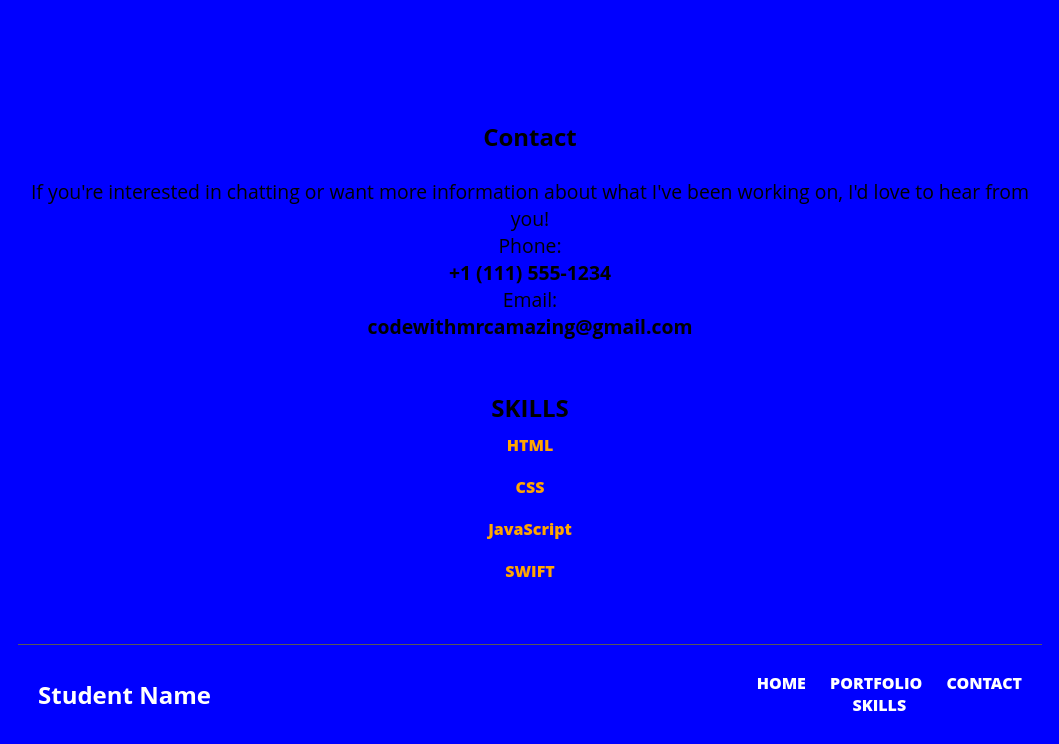
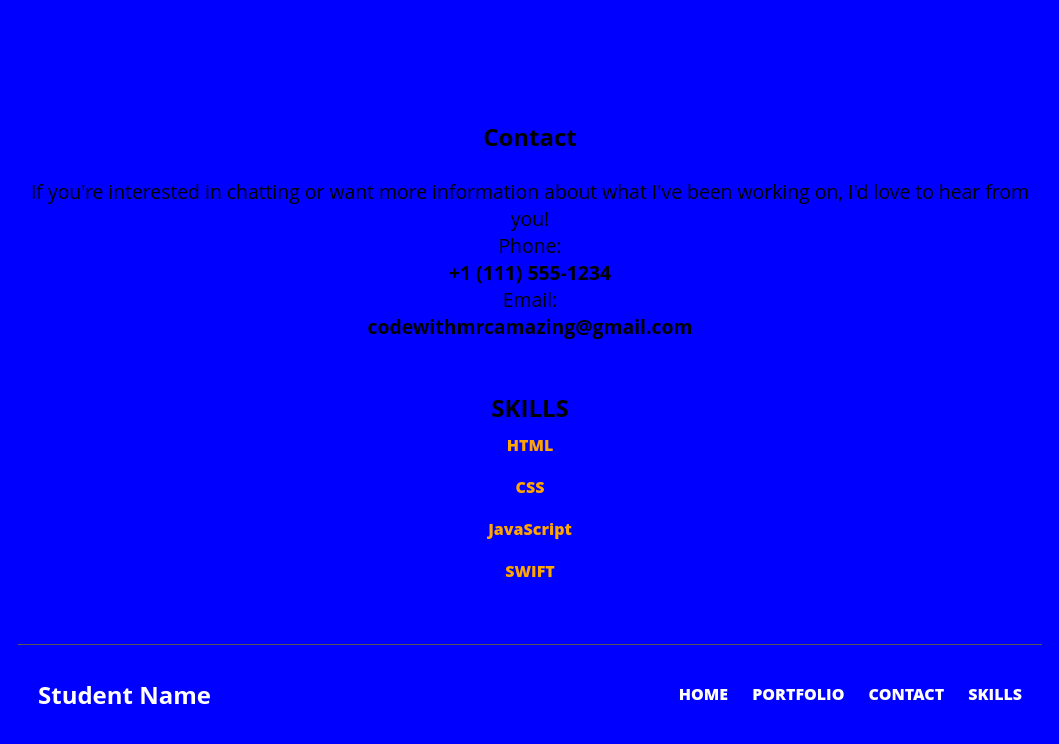
Before and after one commit to devcamletswork/THTP2, a plain HTML site: page i.html in a window 1280 px wide. Shown: the part 1082-1826 px from the top of the page, without its empty margins (110-1169 px from the left). Drawn offline with Linux system fonts and the light colour scheme.

Commit message:
updated footer

```diff
--- a/i.html
+++ b/i.html
@@ -85,7 +85,7 @@
     <li class="full"><a href="#top">HOME</a></li>
     <li class="full"><a href="#portfolio">PORTFOLIO</a></li>
     <li class="full"><a href="#contact">CONTACT</a></li>
-    <li class="upC hoverL"><a href="#skills">SKILLS</a></li>
+    <li class="full upC hoverL"><a href="#skills">SKILLS</a></li>
 
   </ul>
 </footer>
```
